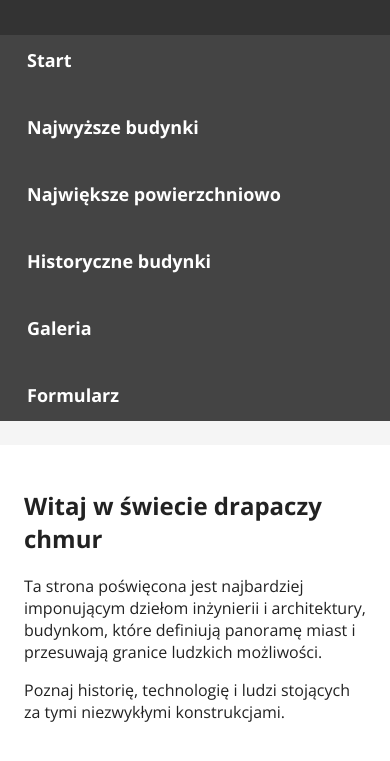
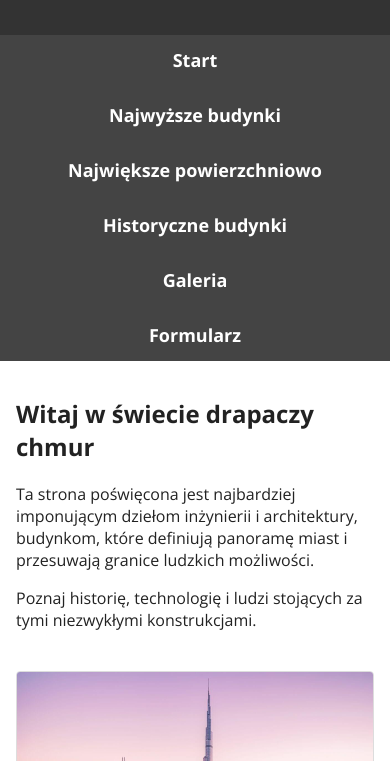
Before and after one commit to Gurcz1/WWW, a plain HTML site: page index.html in a window 390 px wide. Shown: the part 83-844 px from the top of the page. Drawn offline with nearby package versions, Linux system fonts and the light colour scheme.

Commit message:
cos tam zrobione

```diff
--- a/css/style.css
+++ b/css/style.css
@@ -48,8 +48,10 @@ nav ul {
     margin: 0;
     background-color: #444;
     display: flex;
-    justify-content: center;
-    gap: 1.5em;
+}
+
+nav li {
+    flex-grow: 1;
 }
 
 nav a {
@@ -57,13 +59,14 @@ nav a {
     font-weight: bold;
     color: white;
     text-decoration: none;
-    display: inline-block;
+    display: block;
+    text-align: center;
     padding: 0.75em 1.5em;
+    transition: background-color 0.3s;
 }
 
 nav a:hover {
     background-color: #3b1c1c71;
-    border-radius: 7px;
 }
 
 /* --- Start --- */
@@ -219,12 +222,40 @@ button[type="reset"] {
 
 
 /* --- RESPONSYWNOŚĆ --- */
-@media (max-width: 600px) {
+@media (max-width: 768px) {
+
+    /* --- NAWIGACJA MOBILNA --- */
     nav ul {
         flex-direction: column;
-        gap: 1em;
+        gap: 0.25em;
     }
 
+    nav a {
+        text-align: center;
+    }
+
+    /* --- GŁÓWNY UKŁAD (START) --- */
+    .main-layout {
+        flex-direction: column;
+    }
+
+    /* --- KONTENER GŁÓWNY (MAIN) --- */
+    main {
+        margin: 0;
+        padding: 1em;
+    }
+
+    .main-content, .sidebar {
+        flex-basis: auto;
+        flex-grow: 0;
+    }
+
+    /* --- GALERIA MOBILNA --- */
+    .gallery img {
+        max-width: 100%;
+    }
+
+    /* --- FORMULARZ MOBILNY --- */
     .form-buttons {
         flex-direction: column;
         width: 100%;
--- a/index.html
+++ b/index.html
@@ -7,6 +7,7 @@
     <meta name="author" content="Jakub Góralski">
     <title>Największe budynki świata</title>
     <link rel="stylesheet" href="css/style.css">
+    <meta name="viewport" content="width=device-width, initial-scale=1.0">
 </head>
 <body>
     <header>
```
Also changed, not shown: galeria.html (+1 -0 lines).
